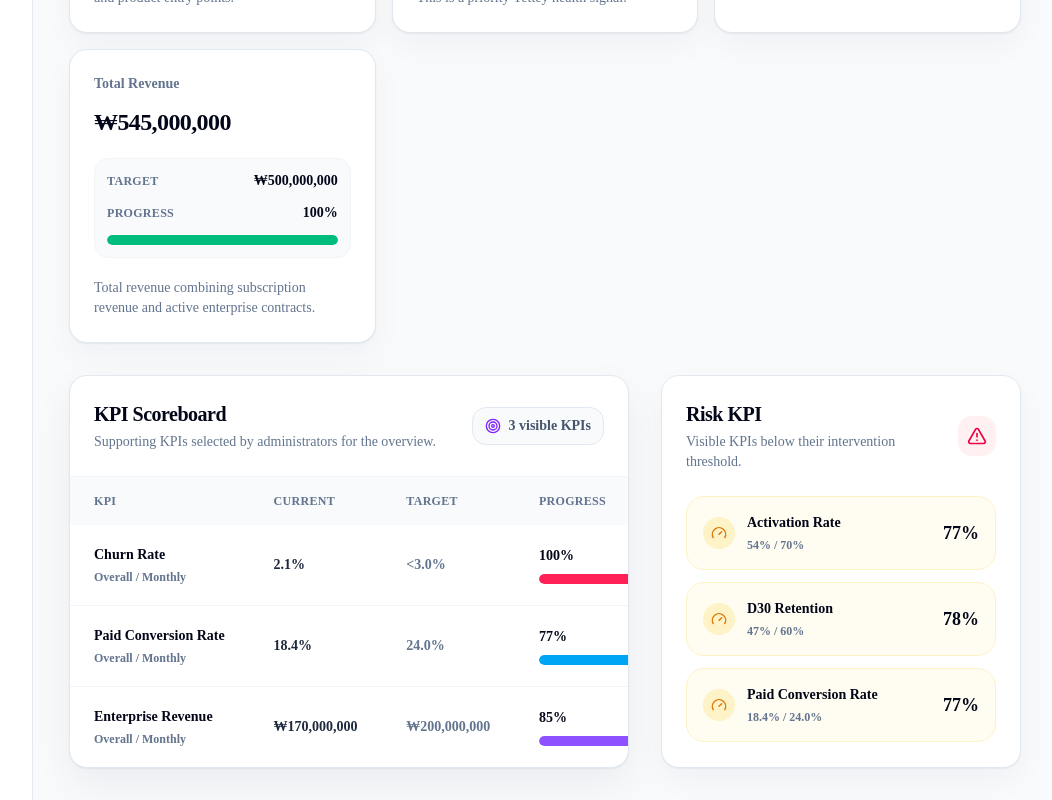
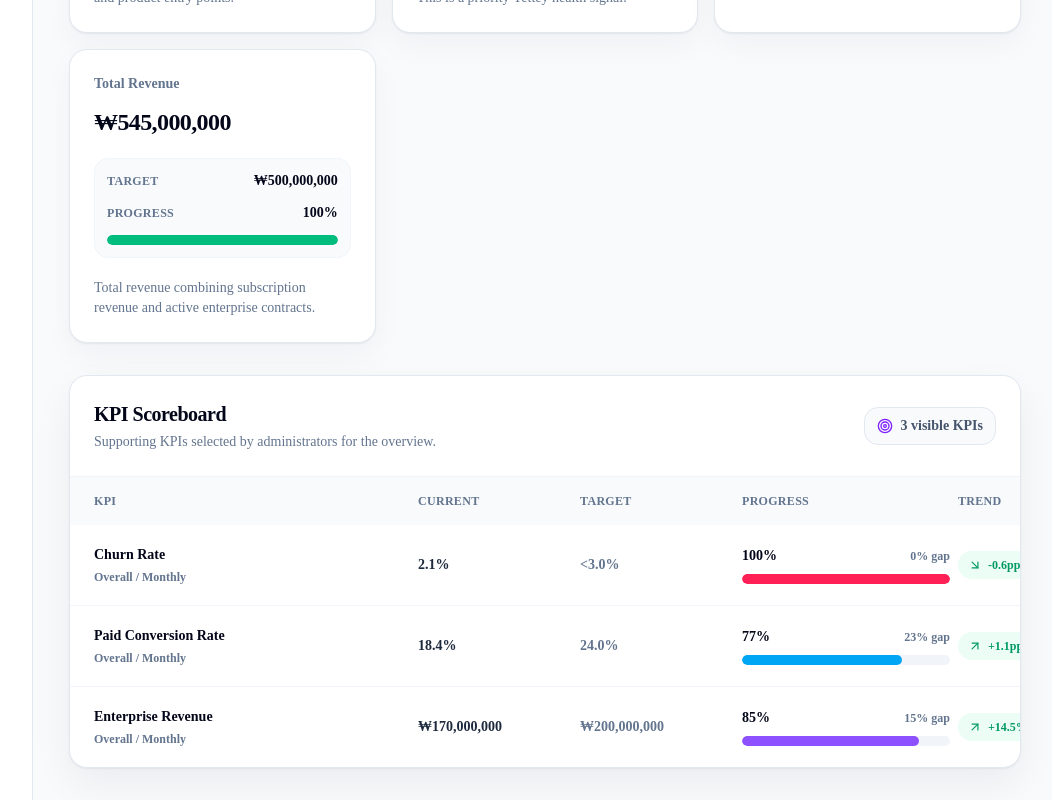
Before and after one commit to hamhwan1/Yettey_admin_dashboard_project, a Next.js app: page /dashboard/kpi in a window 1280 px wide. Shown: the part 526-1326 px from the top of the page, without its empty margins (223-1275 px from the left). Built offline with nearby package versions, Linux system fonts and the light colour scheme.

Commit message:
Expand KPI scoreboard layout

```diff
--- a/components/kpi/KpiOverviewClient.tsx
+++ b/components/kpi/KpiOverviewClient.tsx
@@ -1,11 +1,8 @@
 "use client"
 
 import {
-  AlertTriangle,
   ArrowDownRight,
   ArrowUpRight,
-  CheckCircle2,
-  Gauge,
   Target,
 } from "lucide-react"
 
@@ -22,7 +19,6 @@ import {
   getKpiCurrentValue,
   getKpiProgress,
   getKpiStatus,
-  isKpiAtRisk,
   isTrendHealthy,
   type EnterpriseContract,
   type KpiConfiguration,
@@ -36,7 +32,6 @@ export default function KpiOverviewClient() {
     .sort((a, b) => a.displayOrder - b.displayOrder)
   const representativeKpis = visibleKpis.filter((kpi) => kpi.representative)
   const scoreboardKpis = visibleKpis.filter((kpi) => !kpi.representative)
-  const riskMetrics = visibleKpis.filter((kpi) => isKpiAtRisk(kpi, contracts))
 
   return (
     <DashboardLayout>
@@ -56,7 +51,6 @@ export default function KpiOverviewClient() {
         )}
       </section>
 
-      <div className="grid gap-8 xl:grid-cols-[1fr_360px]">
       <section className="overflow-hidden rounded-2xl border border-slate-200 bg-white shadow-[0_1px_2px_rgba(15,23,42,0.06),0_16px_40px_rgba(15,23,42,0.06)]">
         <div className="flex flex-col gap-3 border-b border-slate-100 p-6 sm:flex-row sm:items-center sm:justify-between">
           <div>
@@ -75,7 +69,15 @@ export default function KpiOverviewClient() {
 
         {scoreboardKpis.length ? (
           <div className="overflow-x-auto">
-              <table className="min-w-[940px] w-full text-sm">
+            <table className="w-full min-w-[1080px] table-fixed text-sm">
+              <colgroup>
+                <col className="w-[30%]" />
+                <col className="w-[15%]" />
+                <col className="w-[15%]" />
+                <col className="w-[20%]" />
+                <col className="w-[10%]" />
+                <col className="w-[10%]" />
+              </colgroup>
               <thead className="bg-slate-50 text-left text-xs font-bold uppercase tracking-wide text-slate-500">
                 <tr>
                   <th className="px-6 py-4">KPI</th>
@@ -94,8 +96,10 @@ export default function KpiOverviewClient() {
                   return (
                     <tr key={metric.id} className="transition hover:bg-violet-50/40">
                       <td className="px-6 py-5">
-                          <div>
-                            <p className="font-bold text-slate-950">{metric.name}</p>
+                        <div className="min-w-0">
+                          <p className="whitespace-nowrap font-bold text-slate-950">
+                            {metric.name}
+                          </p>
                           <p className="mt-1 text-xs font-semibold text-slate-500">
                             {metric.service} / {metric.periodType}
                           </p>
@@ -135,9 +139,6 @@ export default function KpiOverviewClient() {
           </div>
         )}
       </section>
-
-        <RiskKpiPanel contracts={contracts} metrics={riskMetrics} />
-      </div>
     </DashboardLayout>
   )
 }
@@ -192,92 +193,6 @@ function KpiSummaryCard({
 
       <p className="mt-5 text-sm leading-5 text-slate-500">{metric.description}</p>
     </article>
-  )
-}
-
-function RiskKpiPanel({
-  contracts,
-  metrics,
-}: {
-  contracts: EnterpriseContract[]
-  metrics: KpiConfiguration[]
-}) {
-  return (
-    <aside className="rounded-2xl border border-slate-200 bg-white p-6 shadow-[0_1px_2px_rgba(15,23,42,0.06),0_12px_32px_rgba(15,23,42,0.04)]">
-      <div className="flex items-center justify-between gap-4">
-        <div>
-          <h2 className="text-xl font-semibold tracking-tight text-slate-950">
-            Risk KPI
-          </h2>
-          <p className="mt-1 text-sm text-slate-500">
-            Visible KPIs below their intervention threshold.
-          </p>
-        </div>
-        <span className="flex size-10 items-center justify-center rounded-xl bg-rose-50 text-rose-600">
-          <AlertTriangle className="size-5" />
-        </span>
-      </div>
-
-      <div className="mt-6 space-y-3">
-        {metrics.length ? (
-          metrics.map((metric) => {
-            const currentValue = getKpiCurrentValue(metric, contracts)
-            const progress = getKpiProgress(metric, contracts)
-            const critical = progress < 75
-
-            return (
-              <div
-                key={metric.id}
-                className={cn(
-                  "rounded-2xl border p-4",
-                  critical
-                    ? "border-rose-100 bg-rose-50/70"
-                    : "border-amber-100 bg-amber-50/70"
-                )}
-              >
-                <div className="flex items-center gap-3">
-                  <span
-                    className={cn(
-                      "flex size-8 shrink-0 items-center justify-center rounded-full",
-                      critical
-                        ? "bg-rose-100 text-rose-600"
-                        : "bg-amber-100 text-amber-600"
-                    )}
-                  >
-                    {critical ? (
-                      <AlertTriangle className="size-4" />
-                    ) : (
-                      <Gauge className="size-4" />
-                    )}
-                  </span>
-                  <div className="min-w-0 flex-1">
-                    <p className="truncate text-sm font-bold text-slate-950">
-                      {metric.name}
-                    </p>
-                    <p className="mt-1 text-xs font-semibold text-slate-500">
-                      {formatKpiValue(currentValue, metric.format, metric.precision)} /{" "}
-                      {formatKpiTarget(metric)}
-                    </p>
-                  </div>
-                  <p className="shrink-0 text-lg font-bold text-slate-950">
-                    {progress}%
-                  </p>
-                </div>
-              </div>
-            )
-          })
-        ) : (
-          <div className="rounded-2xl border border-emerald-100 bg-emerald-50 p-4">
-            <div className="flex items-center gap-3">
-              <CheckCircle2 className="size-5 text-emerald-600" />
-              <p className="text-sm font-bold text-emerald-700">
-                All visible KPIs are within the current health threshold.
-              </p>
-            </div>
-          </div>
-        )}
-      </div>
-    </aside>
   )
 }
 
```
Lines whose indentation alone changed are shown as unchanged.
